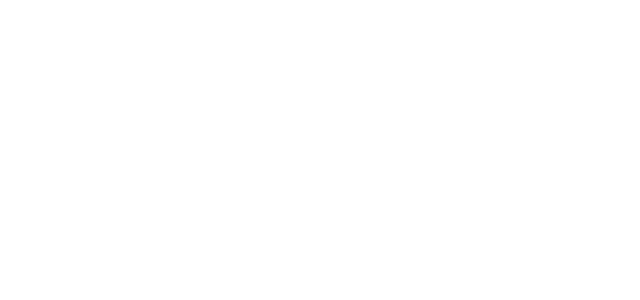
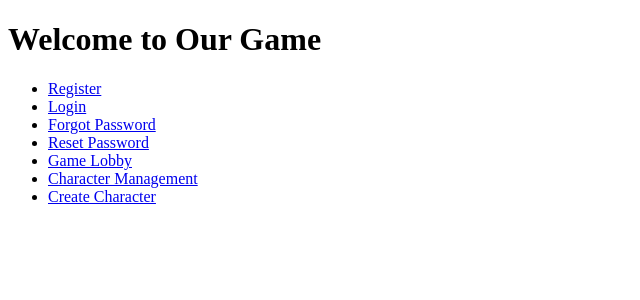
Before and after one commit to OnLee3/TRPG-GPT, a React (Vite) app: page / in a window 1280 px wide. Before the commit this address had no page. Shown: the top 300 px of the page, without its empty margins (0-640 px from the left). Built offline with nearby package versions, Linux system fonts and the light colour scheme.

Commit message:
add landing page

```diff
--- a/src/App.jsx
+++ b/src/App.jsx
@@ -13,11 +13,13 @@
 import { isAuthenticated } from "./services/apiService";
 import CharacterManagement from "./pages/CharacterManagement/CharacterManagement";
 import CharacterCreation from "./pages/CharacterManagement/CharacterCreation";
+import LandingPage from "./pages/LandingPage";
 
 function App() {
   return (
     <Router>
       <Routes>
+        <Route path="/" element={<LandingPage />} />
         <Route path="/register" element={<Register />} />
         <Route path="/login" element={<Login />} />
         <Route path="/forgot-password" element={<ForgotPassword />} />
--- /dev/null
+++ b/src/pages/LandingPage.jsx
@@ -0,0 +1,37 @@
+import React from "react";
+import { Link } from "react-router-dom";
+
+const LandingPage = () => {
+  return (
+    <div>
+      <h1>Welcome to Our Game</h1>
+      <nav>
+        <ul>
+          <li>
+            <Link to="/register">Register</Link>
+          </li>
+          <li>
+            <Link to="/login">Login</Link>
+          </li>
+          <li>
+            <Link to="/forgot-password">Forgot Password</Link>
+          </li>
+          <li>
+            <Link to="/reset-password">Reset Password</Link>
+          </li>
+          <li>
+            <Link to="/game-lobby">Game Lobby</Link>
+          </li>
+          <li>
+            <Link to="/characters">Character Management</Link>
+          </li>
+          <li>
+            <Link to="/characters/create">Create Character</Link>
+          </li>
+        </ul>
+      </nav>
+    </div>
+  );
+};
+
+export default LandingPage;
```
